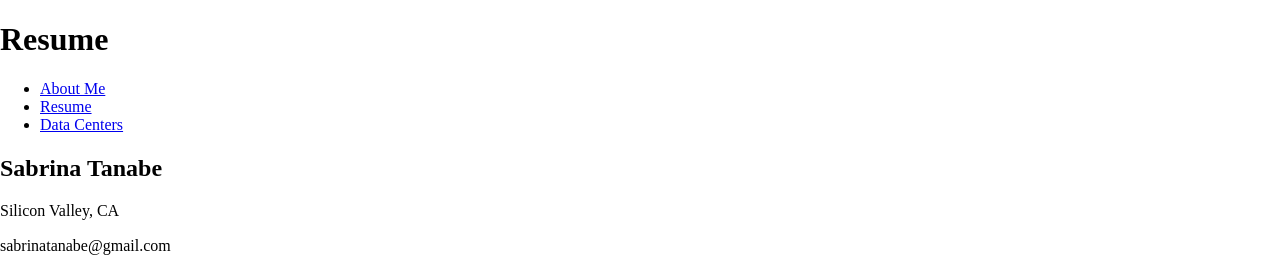
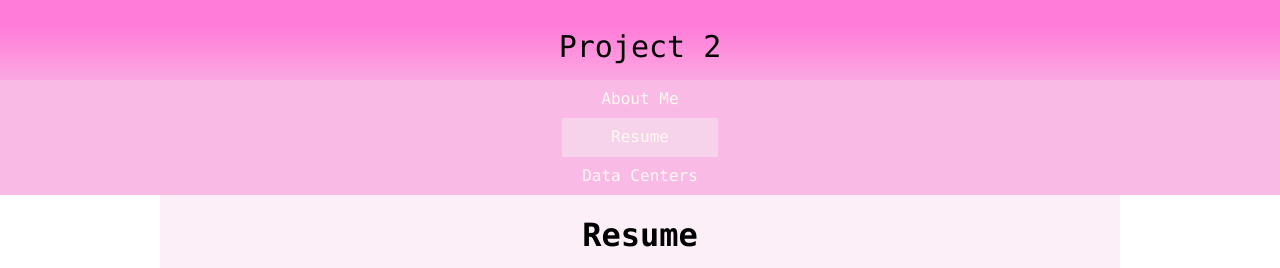
Before and after one commit to sabrinatanabe/webdev_project2, a plain HTML site: page resume.html in a window 1280 px wide. Shown: the top 268 px of the page. Drawn offline with nearby package versions, Linux system fonts and the light colour scheme; a web font is replaced by a local one.

Commit message:
Update resume.html

```diff
--- a/resume.html
+++ b/resume.html
@@ -8,8 +8,31 @@
 	<link rel="stylesheet" type="text/css" href="css/style.css">
 </head>
 <body>
-	<header>
-		<h1>Resume</h1>
+	<header id="main-header">
+		<div id=header-container" class="container">
+			<div id="company-name"><p>Project 2</p></div>
+		</div>
+	</header>
+	<nav id="main-navbar">
+		<div id="navbar-container" class="container">
+		<ul>
+				<li><a href="#">About Me</a></li>
+				<li id="onpage"><a href="resume.html">Resume</a></li>
+				<li><a href="datacenters.html">Data Centers</a></li>
+			</ul>
+		</div>
+	</nav>
+	<div id="content-wrapper" class="container">
+		<main id="main-content">
+		<style>
+			h1 {
+				text-align: center; /* Center the title */
+			}
+			body {
+				text-align: left; /* left alin the body text */
+			}
+		</style>
+			<h1>Resume</h1>
 		<nav>
 			<ul>
 				<li><a href="index.html">About Me</a></li>
```
